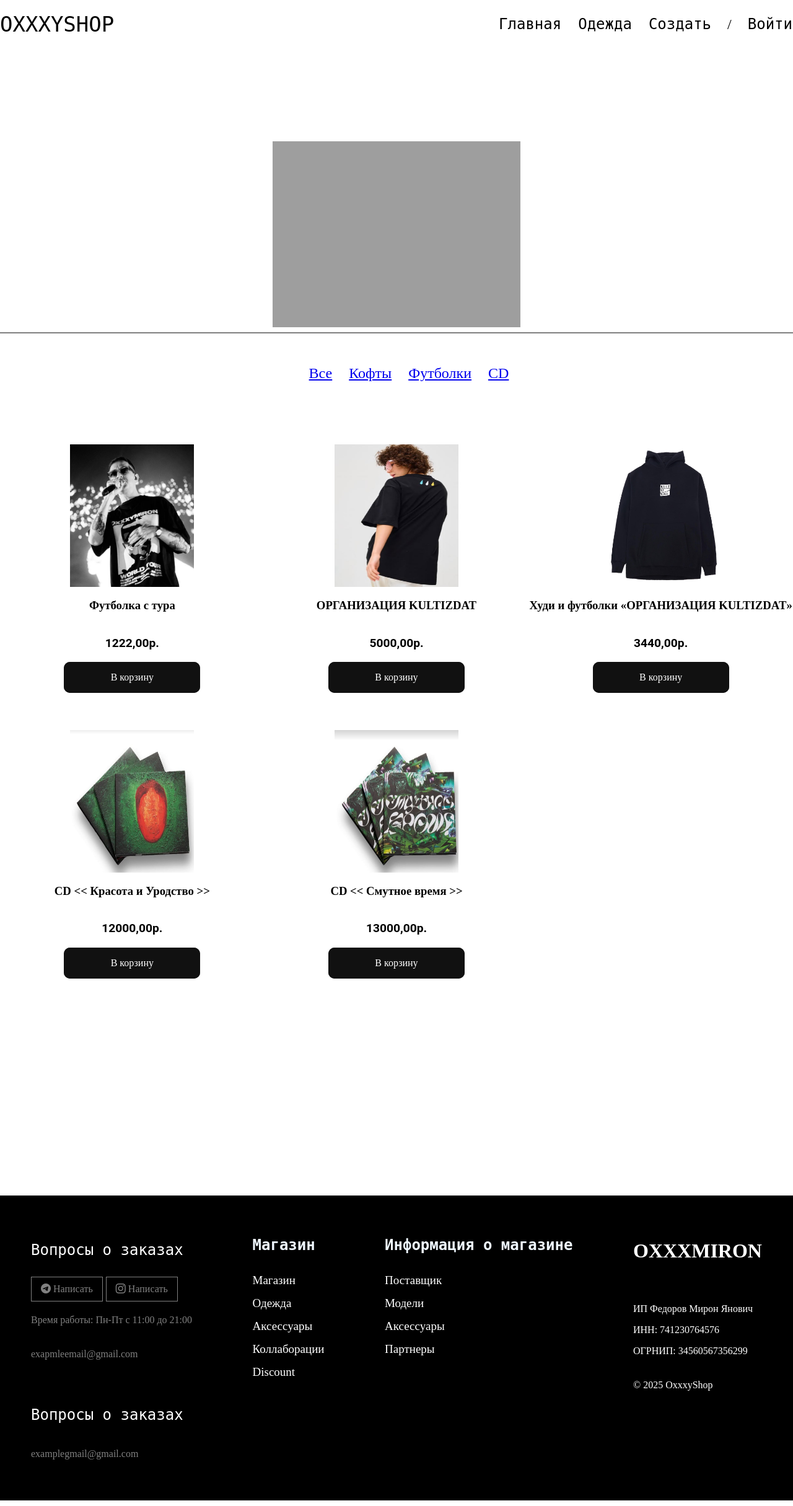
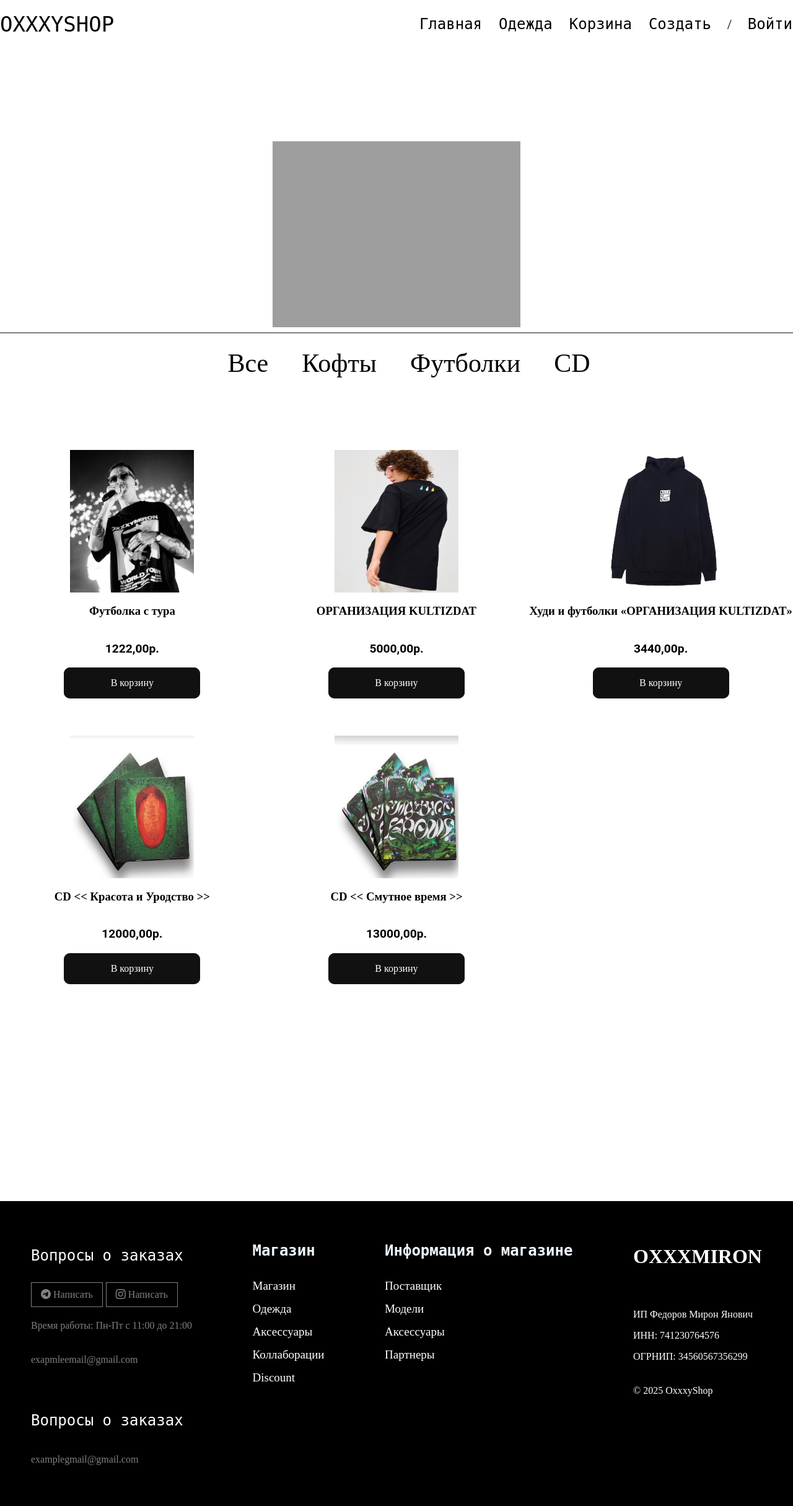
Before and after one commit to vladkish/shop_server, a Django app: page / in a window 1280 px wide. Shown: the whole page at 62% size. Run offline with Django 4.2, Linux system fonts and the light colour scheme; data comes from the database, SQL or seed files in the repository; both versions use the stored data as it was after the commit; grey boxes are pictures that could not be loaded.

Commit message:
Editing styles and creating a glowing Basket button

```diff
--- a/products/templates/products/base.html
+++ b/products/templates/products/base.html
@@ -15,7 +15,6 @@
             <nav class="nav">
                 <ul>
                     <li><a href="{% url "index" %}" class="head_link">Главная</a></li>
-                    <li><a href="basket.html" class="head_link">Корзина</a></li>
                     {% if not user.is_authenticated %}
                         <li><a href="sign.html" class="head_link">Создать </a></li>/<li><a href="login.html" class="head_link">Войти</a></li>
                     {% endif %}
--- a/products/templates/products/product.html
+++ b/products/templates/products/product.html
@@ -21,16 +21,13 @@
                 <ul>
                     <li><a href="{% url "index" %}" class="head_link">Главная</a></li>
                     <li><a href="#main" class="head_link">Одежда</a></li>
-                    {% if user.is_authenticated %}
-                        {% if baskets.count >= 1 %}
-                            <li><a href="{% url "products:basket_view" %}" class="basket_head_link">Корзина</a></li>
-                        {% else %}
-                            <li><a href="{% url "products:basket_view" %}" class="head_link">Корзина</a></li>
-                        {% endif %}
+                    {% if user.is_authenticated and basket >= 1 %}
+                        <li><a href="{% url "products:basket_view" %}" class="basket_head_link">Корзина</a></li>
+                    {% else %}
+                        <li><a href="{% url "products:basket_view" %}" class="head_link">Корзина</a></li>
                     {% endif %}
                     {% if not user.is_authenticated %}
                         <li><a href="{% url "users:sign" %}" class="head_link">Создать </a></li>/<li><a href="{% url "users:login" %}" class="head_link">Войти</a></li>
-
                     {% else %}
                         <li class="leave_li"><a href="{% url "users:user_logout" %}" class="leave_link head_link">Выход</a></li>
                     {% endif %}
@@ -44,11 +41,11 @@
         <hr color="gray">
 
         <div class="category">
-            <nav class="nav">
-                <ul>
-                    <li><a href="{% url "index" %}">Все</a></li>
+            <nav class="nav_category">
+                <ul class="ul_link_category">
+                    <li><a href="{% url "index" %}" class="link_category">Все</a></li>
                     {% for category in categoryies %}
-                        <li><a href="{% url "products:category" category.id %}">{{ category.title }}</a></li>
+                        <li><a href="{% url "products:category" category.id %}" class="link_category">{{ category.title }}</a></li>
                     {% endfor %}
                 </ul>
             </nav>
--- a/products/views.py
+++ b/products/views.py
@@ -1,4 +1,4 @@
-from django.shortcuts import render, redirect
+from django.shortcuts import render, redirect, HttpResponse
 from .models import Product, Category, Basket
 from django.contrib.auth.decorators import login_required
 from .forms import ChangeForm
@@ -10,8 +10,13 @@
     context = {
         "products" : Product.objects.all(),
         "categoryies" : Category.objects.all(),
-        "baskets" : Basket.objects.all()
     }
+
+    try:
+        if Basket.objects.filter(user=request.user).count() >= 1:
+            context['basket'] = 1
+    except TypeError:
+        pass
 
     return render(request, 'products/product.html', context)
 
--- a/static/css/style.css
+++ b/static/css/style.css
@@ -47,13 +47,6 @@
 
 .category {
     margin-top: 50px;
-}
-
-.category nav ul li:hover {
-    color: black;
-    text-decoration: underline;
-    text-decoration-color: black;
-    cursor: pointer;
 }
 
 .logo {
@@ -235,3 +228,31 @@
     color: red !important;
     font-size: 23px !important;
 }
+
+.category {
+    display: flex;
+    align-items: center;
+    justify-content: center;
+    margin: 0 auto;
+}
+
+.ul_link_category {
+    display: flex;
+    align-items: center;
+    justify-content: space-between;
+    gap: 50px;
+    list-style-type: none;
+}
+
+/* Correct link category. */
+.link_category {
+    font-size: 42px;
+    color: black;
+    text-decoration: none;
+    border: 2px solid transparent;
+}
+
+.link_category:hover {
+    border-bottom-color: black;
+    text-decoration: none !important;
+}
```
Also changed, not shown: db.sqlite3, media/user_image/photo_2025-05-14_20-35-27.jpg (added).
